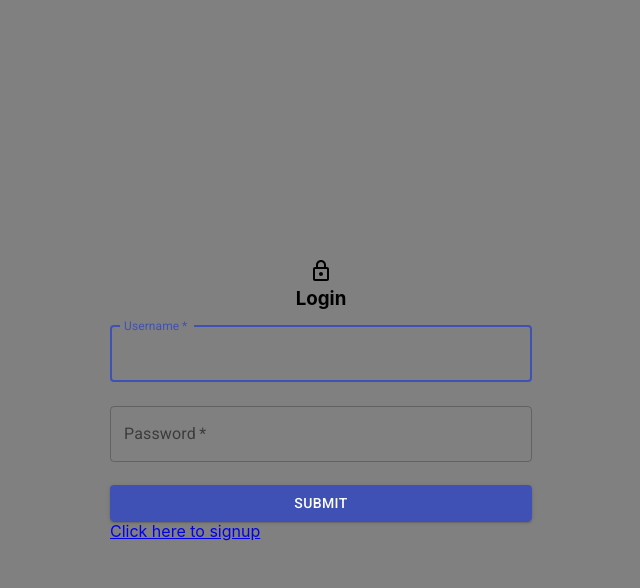
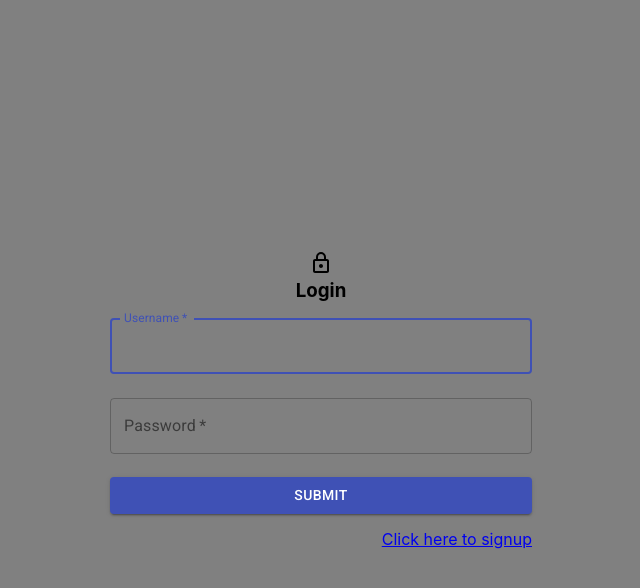
Before and after one commit to 21mooie/bartendr-web, a React (Create React App) app: page / in a window 1280 px wide. Both pictures are taken after a click on the button "LOG IN". Shown: the top 588 px of the page, without its empty margins (319-959 px from the left). Built offline with nearby package versions, Linux system fonts and the light colour scheme; no server answers; the HTML template or start-up script is replaced by a standard one.

Commit message:
Align signup link on Login.js to right side of form

```diff
--- a/src/components/Login/Login.css
+++ b/src/components/Login/Login.css
@@ -22,4 +22,10 @@ h3 {
 
 .button-class {
     margin-top: 15px;
+    margin-bottom: 15px;
 }
+
+.signup-link {
+    display: flex;
+    justify-content: flex-end;
+}
--- a/src/components/Login/Login.js
+++ b/src/components/Login/Login.js
@@ -72,9 +72,11 @@ export function Login({authenticateUser, authenticateUserToken, authenticated, l
           </div>
 
         </form>
+        <div className="signup-link">
         <Link to='/signup'>
-          <p>Click here to signup</p>
+          Click here to signup
         </Link>
+        </div>
       </div>
       {
         isAuthenticated()
```
